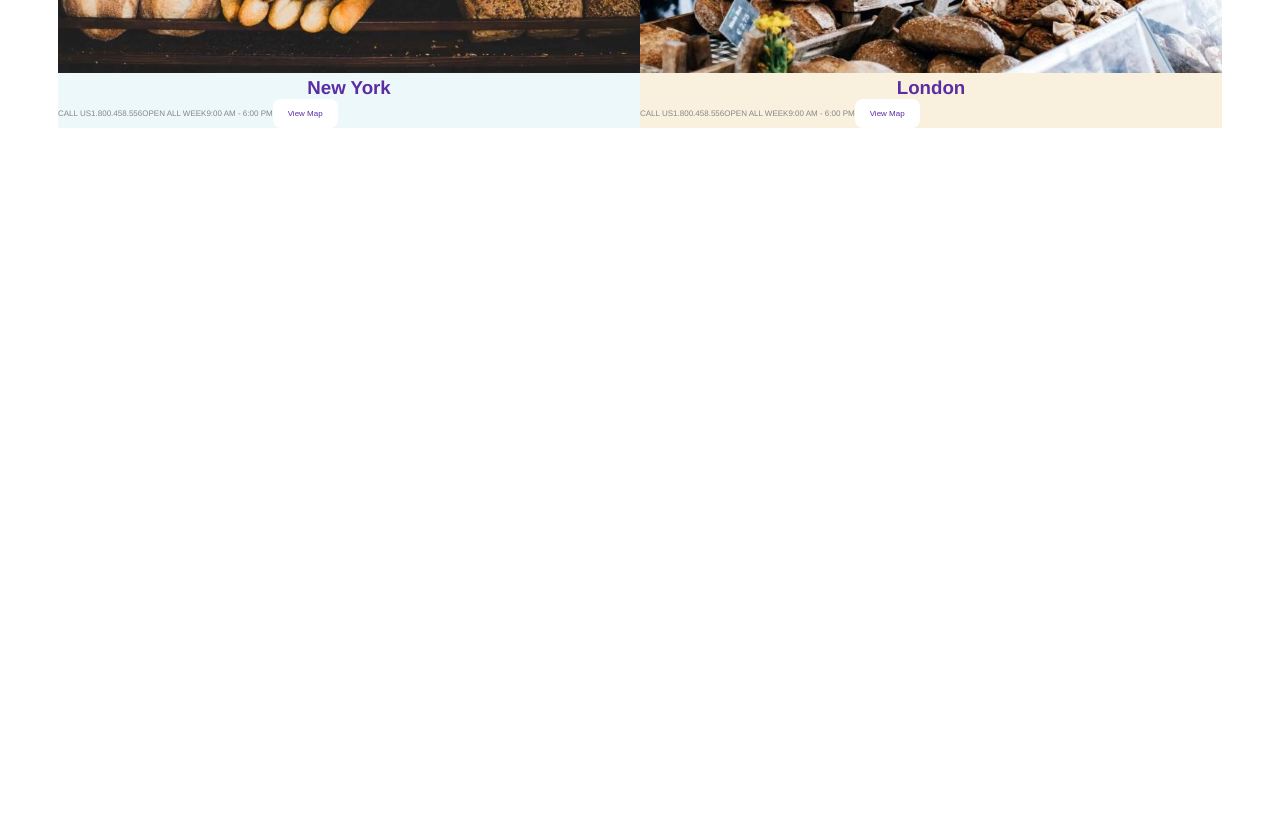
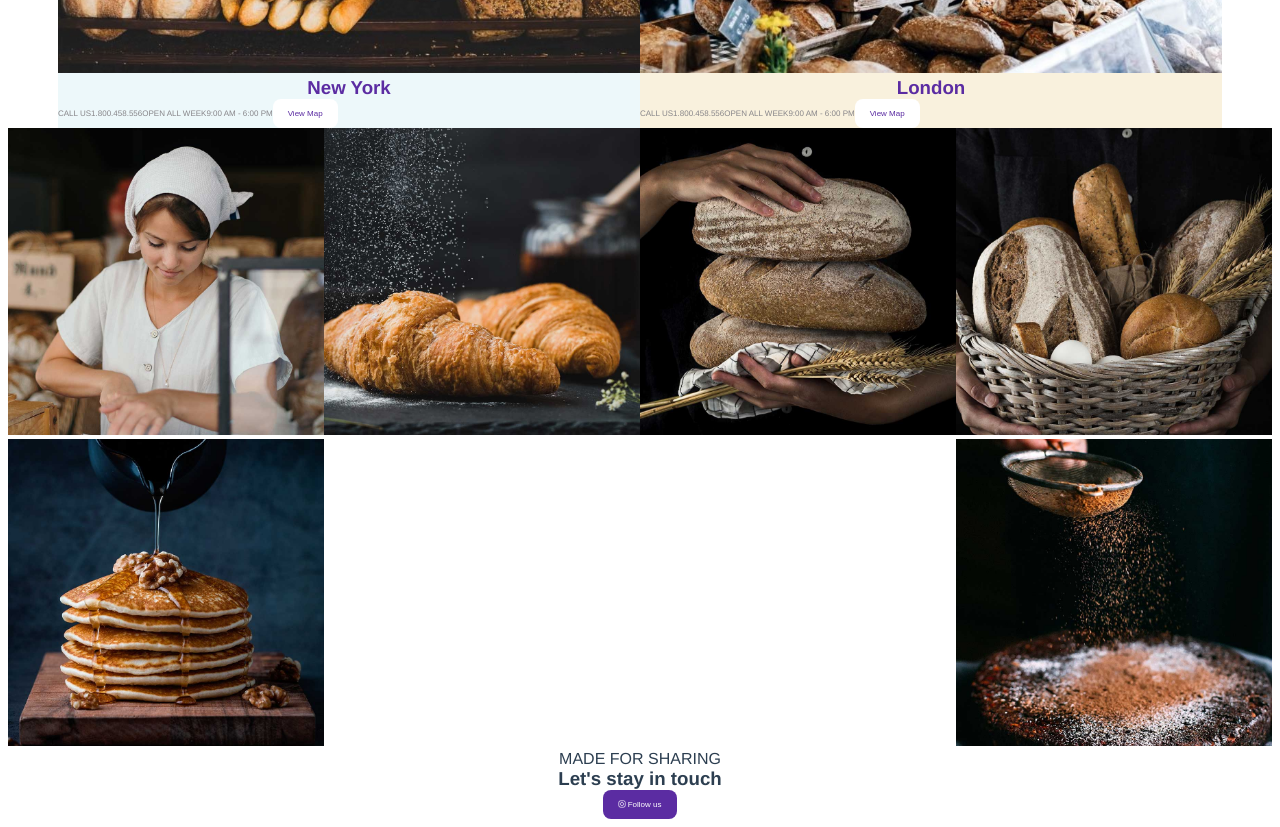
Before and after one commit to dvdecpcc/proj-html-vuejs, a Vue app: page / in a window 1280 px wide. Shown: the part 5140-5967 px from the top of the page. Before the commit the page ends 5276 px from the top, so only its background shows below. Built offline with nearby package versions, Linux system fonts and the light colour scheme.

Commit message:
ig pics section (css to be fixed)

```diff
--- /dev/null
+++ b/src/components/InstaComponent.vue
@@ -0,0 +1,26 @@
+<template>
+    <div class="instaPic">
+        <img :src="require('../assets/images/' + img)" alt="imgName">
+    </div>
+</template>
+
+<script>
+export default {
+    name: "InstaComponent",
+    props: {
+        img: String,
+        imgName: String
+    }
+}
+</script>
+
+<style scoped lang="scss">
+@import "../styles/commonRules.scss";
+    .instaPic{
+        width: calc(100% / 4);
+        img{
+            width: 100%;
+        }
+    }
+
+</style>
--- /dev/null
+++ b/src/components/InstaPics.vue
@@ -0,0 +1,75 @@
+<template>
+    <section class="instaPics">
+        <div class="myPics">
+            <InstaComponent v-for="(pic, index) in picsComponent" :key="index"
+            :img="pic.img"
+            :imgName="pic.imgName"
+            />
+        </div>
+        <section class="instaTitle">
+            <p>MADE FOR SHARING</p>
+            <h3>Let's stay in touch</h3>
+            <button class="purpleBtn"><i class="fa-brands fa-instagram"></i> Follow us</button>
+        </section>
+    </section>
+</template>
+
+<script>
+import InstaComponent from "./InstaComponent.vue";
+export default {
+    name: "InstaPics",
+    components: {InstaComponent},
+    data: function (){
+        return{
+            picsComponent: [
+                {
+                    img:"social-1.jpg",
+                    imgName: "social 1"
+                },
+                 {
+                    img:"social-2.jpg",
+                    imgName: "social 2"
+                },
+                 {
+                    img:"social-3.jpg",
+                    imgName: "social 3"
+                },
+                 {
+                    img:"social-4.jpg",
+                    imgName: "social 4"
+                },
+                 {
+                    img:"social-5.jpg",
+                    imgName: "social 5"
+                },
+                 {
+                    img:"social-6.jpg",
+                    imgName: "social 6"
+                }
+            ]
+        }
+    }
+}
+</script>
+
+<style scoped lang="scss">
+@import "../styles/commonRules.scss";
+    .myPics{
+        display: flex;
+        flex-wrap: wrap;
+        justify-content: space-between;
+    }
+    .purpleBtn{
+        background-color: $daisyBush;
+        color: $white;
+        border-radius: 8px;
+        padding: 10px 15px;
+        border: none;
+        cursor: pointer;
+        font-size: .5rem;
+        &:hover{
+        color: $daisyBush;
+        background-color: rgb(236, 232, 243);
+        }
+    }
+</style>
--- a/src/components/MyMain.vue
+++ b/src/components/MyMain.vue
@@ -5,6 +5,7 @@
     <OtherProducts/>
     <StoreProcess/>
     <StoreLoc/>
+    <InstaPics/>
   </div>
 </template>
 
@@ -14,6 +15,7 @@ import CorporateEvents from "./CorporateEvents.vue";
 import OtherProducts from "./OtherProducts.vue";
 import StoreProcess from "./StoreProcess.vue";
 import StoreLoc from "./StoreLoc.vue";
+import InstaPics from "./InstaPics.vue";
 
 export default {
   name: "MyMain",
@@ -22,7 +24,8 @@ export default {
     CorporateEvents,
     OtherProducts,
     StoreProcess,
-    StoreLoc
+    StoreLoc,
+    InstaPics
   }
 }
 </script>
```
